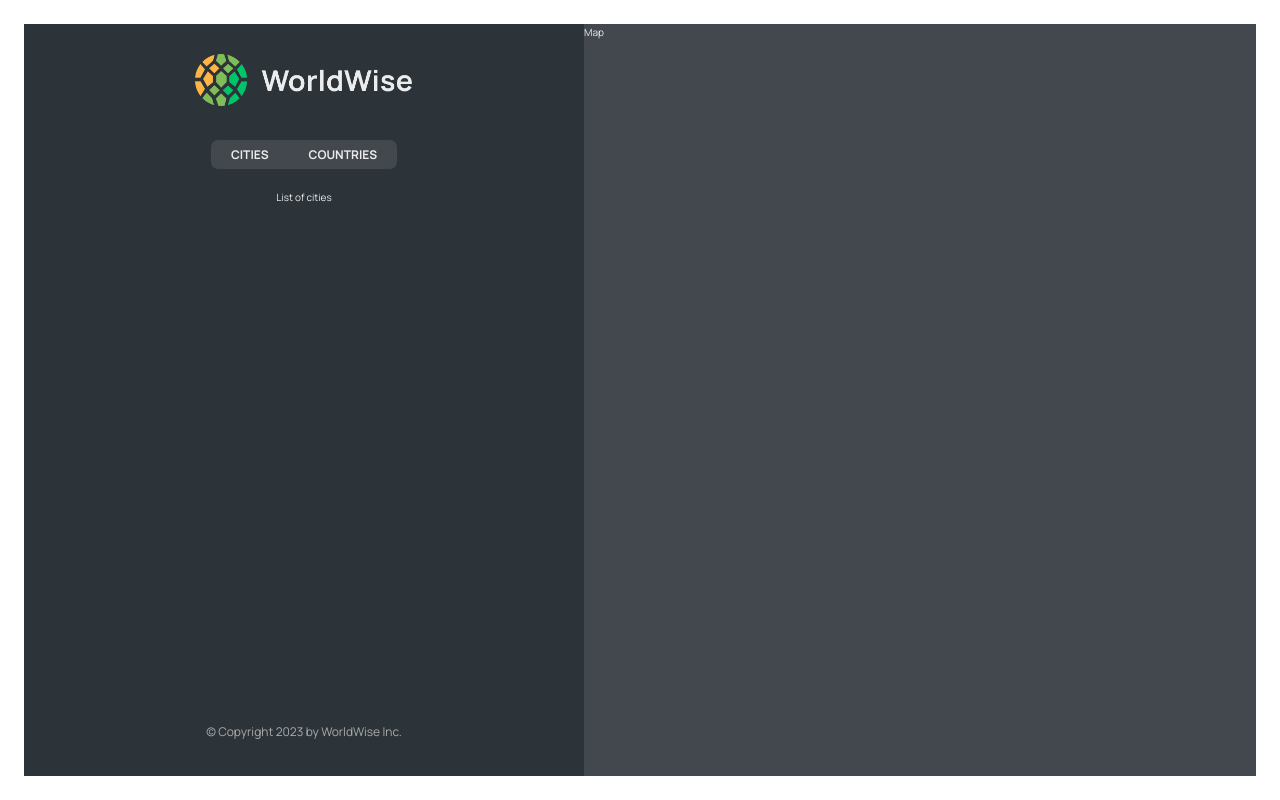
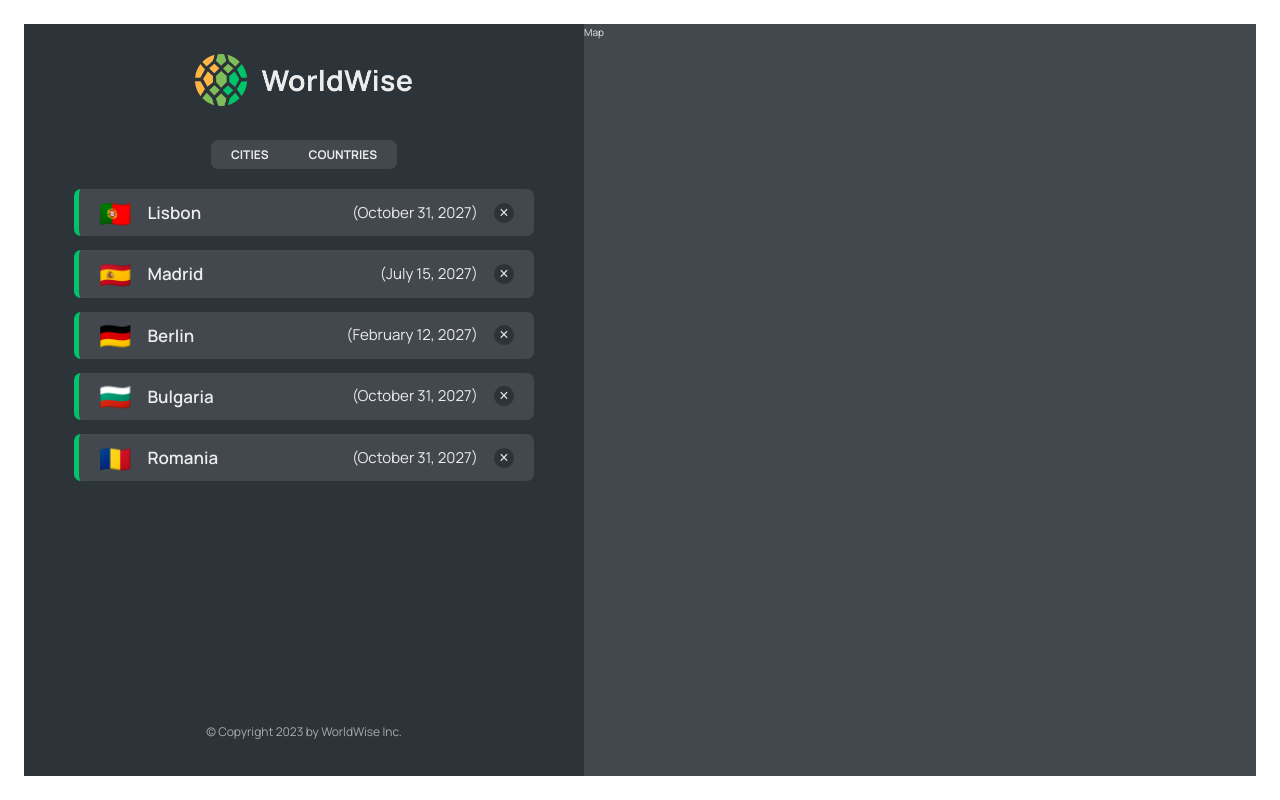
Before and after one commit to Svetlioo/WorldWise, a React (Vite) app: page /app in a window 1280 px wide. Built offline with nearby package versions, Linux system fonts and the light colour scheme; data requests are answered from the project's data file.

Commit message:
Cities and countries list fetched from a fake api with json-server

```diff
--- a/data/cities.json
+++ b/data/cities.json
@@ -35,6 +35,30 @@
         "lng": 13.376933665713324
       },
       "id": 98443197
+    },
+    {
+      "cityName": "Bulgaria",
+      "country": "Portugal",
+      "emoji": "🇧🇬",
+      "date": "2027-10-31T15:59:59.138Z",
+      "notes": "My favorite city so far!",
+      "position": {
+        "lat": 38.727881642324164,
+        "lng": -9.140900099907554
+      },
+      "id": 70344485
+    },
+    {
+      "cityName": "Romania",
+      "country": "Portugal",
+      "emoji": "🇷🇴",
+      "date": "2027-10-31T15:59:59.138Z",
+      "notes": "My favorite city so far!",
+      "position": {
+        "lat": 38.727881642324164,
+        "lng": -9.140900099907554
+      },
+      "id": 3124124124
     }
   ]
 }
--- a/package.json
+++ b/package.json
@@ -7,9 +7,11 @@
     "dev": "vite",
     "build": "vite build",
     "lint": "eslint . --ext js,jsx --report-unused-disable-directives --max-warnings 0",
-    "preview": "vite preview"
+    "preview": "vite preview",
+    "server": "json-server --watch data/cities.json --port 8000 --delay 500 "
   },
   "dependencies": {
+    "json-server": "^0.17.3",
     "react": "^18.2.0",
     "react-dom": "^18.2.0",
     "react-router-dom": "^6.15.0"
--- a/src/App.jsx
+++ b/src/App.jsx
@@ -1,11 +1,36 @@
 import { BrowserRouter, Routes, Route } from "react-router-dom";
+import { useEffect, useState } from "react";
+
 import Product from "./pages/Product";
 import Pricing from "./pages/Pricing";
 import HomePage from "./pages/HomePage";
 import PageNotFound from "./pages/PageNotFound";
 import AppLayout from "./pages/AppLayout";
 import Login from "./pages/Login";
+import CityList from "./components/CityList";
+import CountryList from "./components/CountryList";
+
+const BASE_URL = "http://localhost:8000";
+
 function App() {
+  const [cities, setCities] = useState([]);
+  const [isLoading, setIsLoading] = useState(false);
+  useEffect(function () {
+    async function fetchCities() {
+      try {
+        setIsLoading(true);
+        const res = await fetch(`${BASE_URL}/cities`);
+        const data = await res.json();
+        setCities(data);
+        console.log(data);
+      } catch {
+        alert("There was an error fetching the data");
+      } finally {
+        setIsLoading(false);
+      }
+    }
+    fetchCities();
+  }, []);
   return (
     <BrowserRouter>
       <Routes>
@@ -14,9 +39,18 @@
         <Route path="pricing" element={<Pricing />} />
         <Route path="login" element={<Login />} />
         <Route path="app" element={<AppLayout />}>
-          <Route index element={<p>List of cities</p>} />
-          <Route path="cities" element={<p>List of cities</p>} />
-          <Route path="countries" element={<p>Countries</p>} />
+          <Route
+            index
+            element={<CityList cities={cities} isLoading={isLoading} />}
+          />
+          <Route
+            path="cities"
+            element={<CityList cities={cities} isLoading={isLoading} />}
+          />
+          <Route
+            path="countries"
+            element={<CountryList cities={cities} isLoading={isLoading} />}
+          />
           <Route path="form" element={<p>Form</p>} />
         </Route>
         <Route path="*" element={<PageNotFound />} />
--- /dev/null
+++ b/src/components/CityItem.jsx
@@ -0,0 +1,23 @@
+/* eslint-disable react/prop-types */
+import styles from "./CityItem.module.css";
+
+const formatDate = (date) =>
+  new Intl.DateTimeFormat("en", {
+    day: "numeric",
+    month: "long",
+    year: "numeric",
+  }).format(new Date(date));
+
+function CityItem({ city }) {
+  const { cityName, emoji, date } = city;
+  return (
+    <li className={styles.cityItem}>
+      <span className={styles.emoji}>{emoji}</span>
+      <h3 className={styles.name}>{cityName}</h3>
+      <time className={styles.date}>({formatDate(date)})</time>
+      <button className={styles.deleteBtn}>&times;</button>
+    </li>
+  );
+}
+
+export default CityItem;
--- /dev/null
+++ b/src/components/CityList.jsx
@@ -0,0 +1,23 @@
+/* eslint-disable react/prop-types */
+import CityItem from "./CityItem";
+import styles from "./CityList.module.css";
+import Spinner from "./Spinner";
+import Message from "./Message";
+
+function CityList({ cities, isLoading }) {
+  if (isLoading) return <Spinner />;
+
+  if (!cities.length)
+    return (
+      <Message message="Add your first city by clicking a city on the map" />
+    );
+  return (
+    <ul className={styles.cityList}>
+      {cities.map((city) => (
+        <CityItem city={city} key={city.id} />
+      ))}
+    </ul>
+  );
+}
+
+export default CityList;
--- /dev/null
+++ b/src/components/CountryList.jsx
@@ -0,0 +1,31 @@
+/* eslint-disable react/prop-types */
+import CityItem from "./CityItem";
+import styles from "./CountryList.module.css";
+import Spinner from "./Spinner";
+import Message from "./Message";
+import CountryItem from "./CountryItem";
+
+function CountryList({ cities, isLoading }) {
+  if (isLoading) return <Spinner />;
+
+  if (!cities.length)
+    return (
+      <Message message="Add your first city by clicking a city on the map" />
+    );
+
+  const countries = cities.reduce((arr, city) => {
+    if (!arr.map((el) => el.country).includes(city.country))
+      return [...arr, { country: city.country, emoji: city.emoji }];
+    else return arr;
+  }, []);
+
+  return (
+    <ul className={styles.countryList}>
+      {countries.map((country, index) => (
+        <CountryItem country={country} key={index} />
+      ))}
+    </ul>
+  );
+}
+
+export default CountryList;
--- a/src/components/CountryList.module.css
+++ b/src/components/CountryList.module.css
@@ -10,3 +10,6 @@
   align-content: start;
   gap: 1.6rem;
 }
+.countryList::-webkit-scrollbar {
+  width: 0;
+}
```
Also changed, not shown: 1 other file (tests, documents, lock files or other folders).
